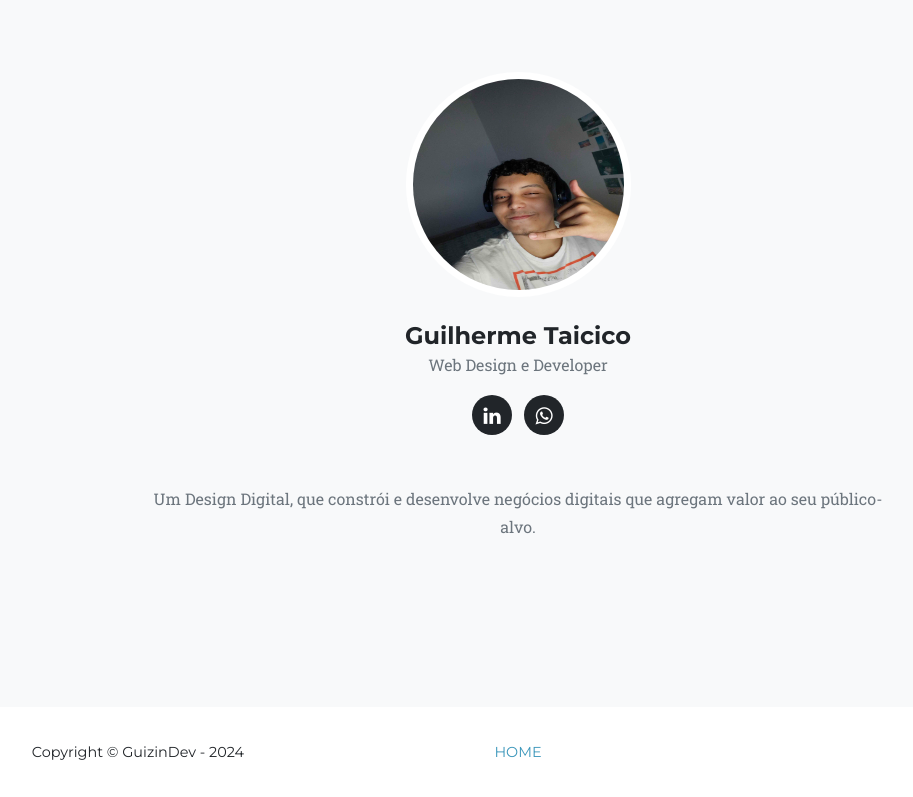
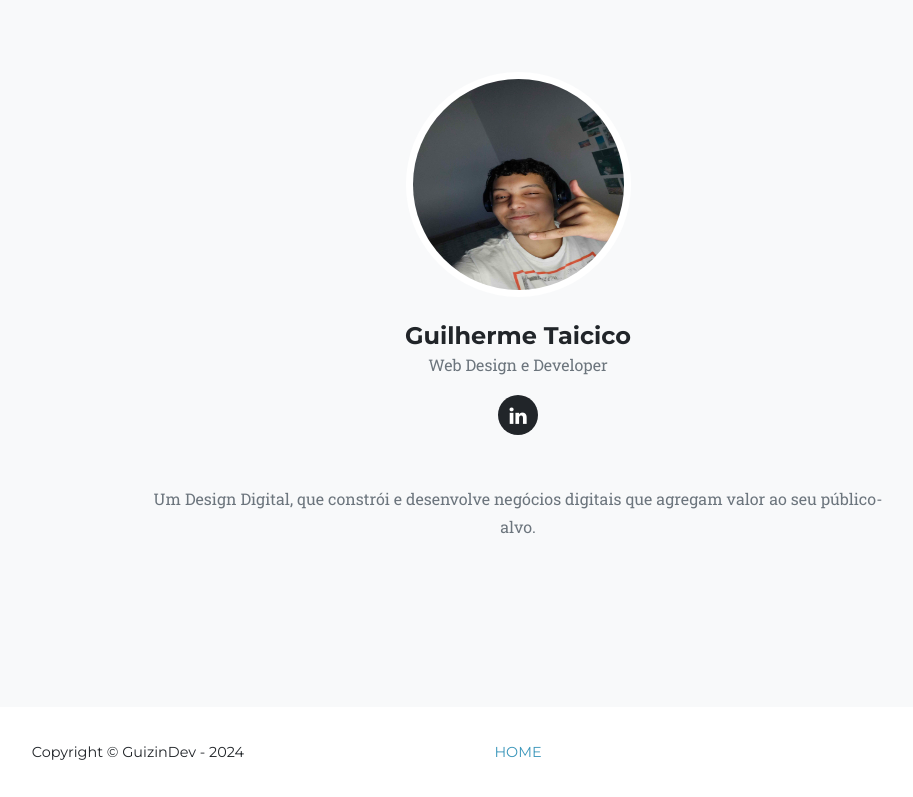
Before and after one commit to Guizin001/guilhermetaicicoport1.0, a plain HTML site: page index.html in a window 1280 px wide. Shown: the part 4843-5640 px from the top of the page, without its empty margins (122-1035 px from the left). Drawn offline with Linux system fonts and the light colour scheme; a web font is replaced by a local one.

Commit message:
Update index.html

```diff
--- a/index.html
+++ b/index.html
@@ -339,11 +339,6 @@
                   <i class="fa fa-linkedin"></i>
                 </a>
               </li>
-              <li class="list-inline-item">
-                <a href="https://www.linkedin.com/in/guitaicico" target="_blank">
-                  <i class="fa fa-whatsapp"></i>
-                </a>
-              </li>
             </ul>
           </div>
         </div>
```
